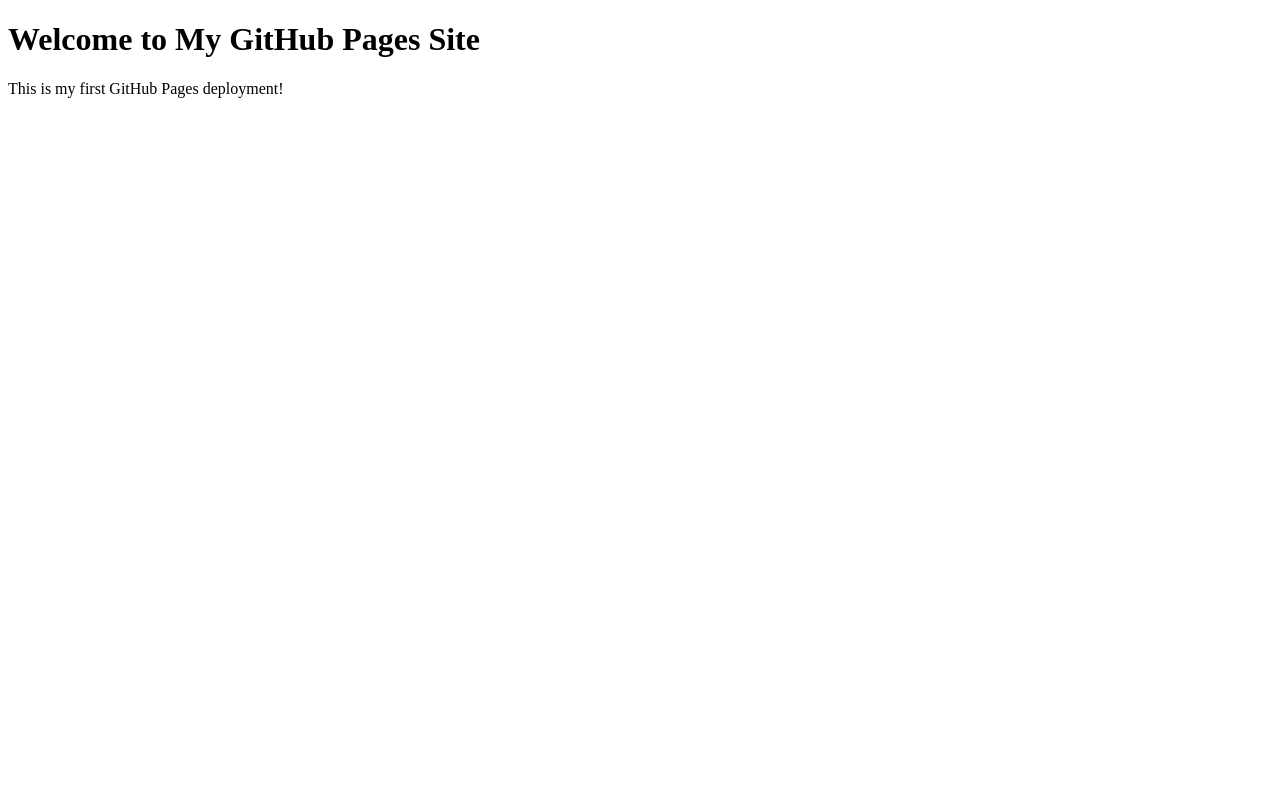
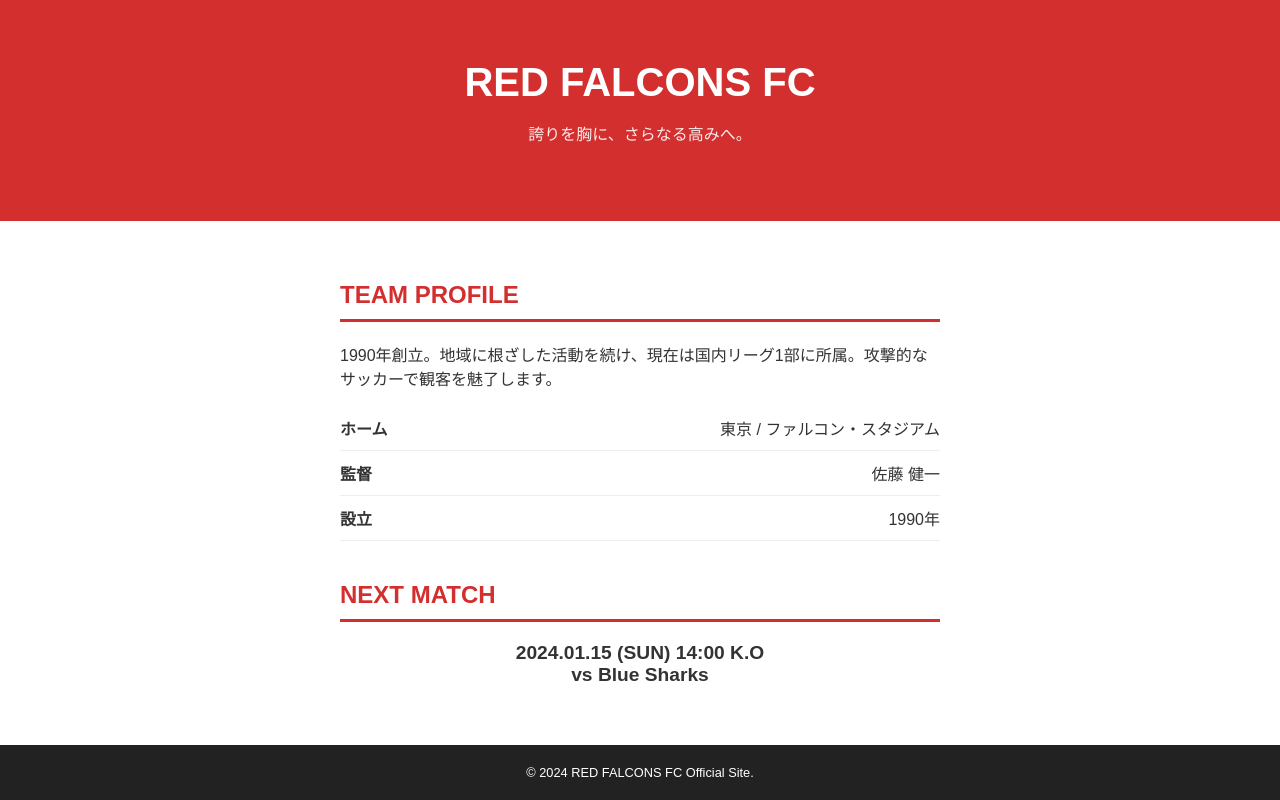
Before and after one commit to anchan0517/my-first-web-app, a plain HTML site: page index.html in a window 1280 px wide. Drawn offline with Linux system fonts and the light colour scheme.

Commit message:
新しい Web サイト用ファイルをアップロード

```diff
--- a/index.html
+++ b/index.html
@@ -1,12 +1,89 @@
 <!DOCTYPE html>
-<html lang="en">
+<html lang="ja">
 <head>
     <meta charset="UTF-8">
     <meta name="viewport" content="width=device-width, initial-scale=1.0">
-    <title>My GitHub Pages Site</title>
+    <title>RED FALCONS FC | チーム紹介</title>
+    <style>
+        body {
+            font-family: sans-serif;
+            margin: 0;
+            color: #333;
+            background: #fff;
+        }
+        /* ヘッダー：チーム名とメインビジュアル */
+        header {
+            background-color: #d32f2f; /* チームカラーの赤 */
+            color: white;
+            padding: 60px 20px;
+            text-align: center;
+        }
+        .hero-title { font-size: 2.5rem; margin: 0; }
+        .hero-sub { font-size: 1rem; opacity: 0.9; }
+
+        /* メインコンテンツ */
+        .content {
+            max-width: 600px;
+            margin: 0 auto;
+            padding: 40px 20px;
+        }
+        h2 {
+            border-bottom: 3px solid #d32f2f;
+            padding-bottom: 10px;
+            color: #d32f2f;
+        }
+        .info-list {
+            list-style: none;
+            padding: 0;
+        }
+        .info-list li {
+            padding: 10px 0;
+            border-bottom: 1px solid #eee;
+            display: flex;
+            justify-content: space-between;
+        }
+
+        /* フッター */
+        footer {
+            background: #222;
+            color: white;
+            text-align: center;
+            padding: 20px;
+            font-size: 0.8rem;
+        }
+    </style>
 </head>
 <body>
-    <h1>Welcome to My GitHub Pages Site</h1>
-    <p>This is my first GitHub Pages deployment!</p>
+
+    <header>
+        <h1 class="hero-title">RED FALCONS FC</h1>
+        <p class="hero-sub">誇りを胸に、さらなる高みへ。</p>
+    </header>
+
+    <div class="content">
+        <section>
+            <h2>TEAM PROFILE</h2>
+            <p>1990年創立。地域に根ざした活動を続け、現在は国内リーグ1部に所属。攻撃的なサッカーで観客を魅了します。</p>
+
+            <ul class="info-list">
+                <li><strong>ホーム</strong> <span>東京 / ファルコン・スタジアム</span></li>
+                <li><strong>監督</strong> <span>佐藤 健一</span></li>
+                <li><strong>設立</strong> <span>1990年</span></li>
+            </ul>
+        </section>
+
+        <section style="margin-top: 40px;">
+            <h2>NEXT MATCH</h2>
+            <p style="text-align: center; font-weight: bold; font-size: 1.2rem;">
+                2024.01.15 (SUN) 14:00 K.O<br>
+                vs Blue Sharks
+            </p>
+        </section>
+    </div>
+
+    <footer>
+        &copy; 2024 RED FALCONS FC Official Site.
+    </footer>
+
 </body>
 </html>
```
